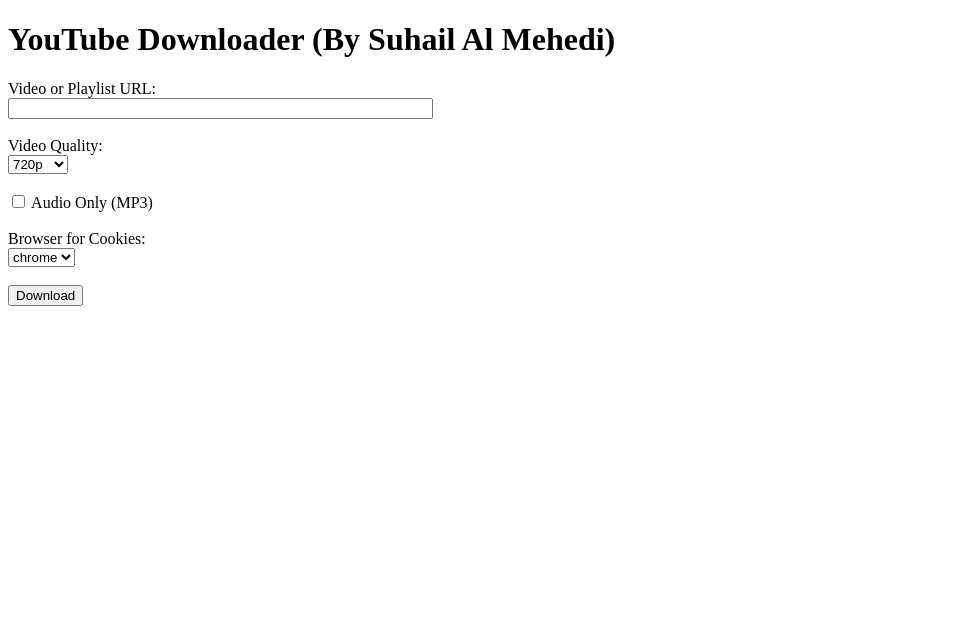
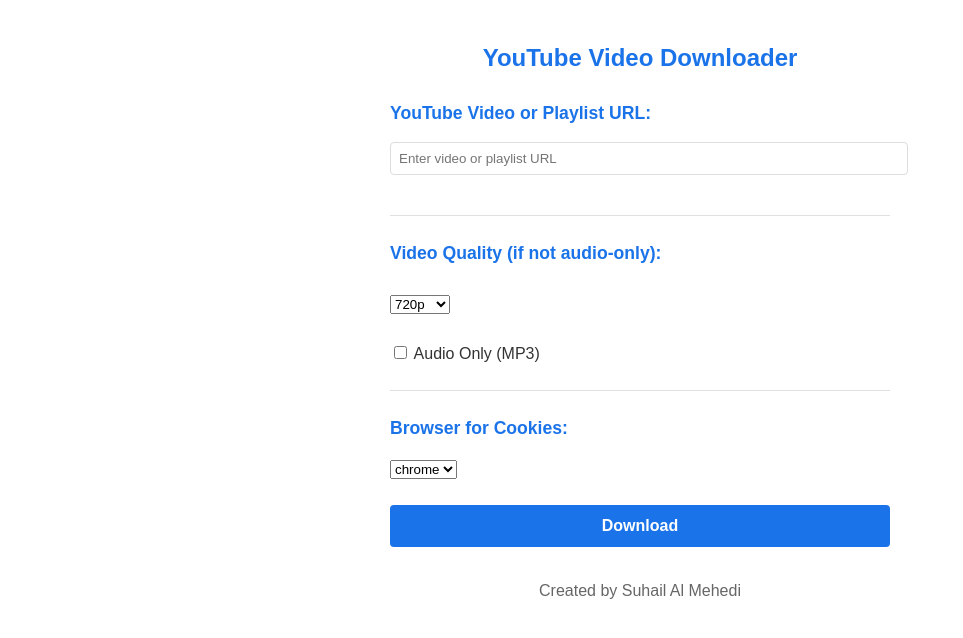
Before and after one commit to Nabil3962/yt-downloader-online, a Flask app: page / in a window 1280 px wide. Shown: the top 638 px of the page, without its empty margins (0-963 px from the left). Run offline with Flask 3, Linux system fonts and the light colour scheme.

Commit message:
index.html

```diff
--- a/templates/index.html
+++ b/templates/index.html
@@ -1,33 +1,117 @@
 <!DOCTYPE html>
 <html lang="en">
-<head><title>YouTube Downloader</title></head>
+<head>
+    <meta charset="UTF-8">
+    <meta name="viewport" content="width=device-width, initial-scale=1.0">
+    <title>YouTube Video Downloader</title>
+    <style>
+        body {
+            font-family: Arial, sans-serif;
+            max-width: 500px;
+            margin: 40px auto;
+            padding: 0 20px;
+            color: #333;
+            line-height: 1.5;
+        }
+
+        h1 {
+            font-size: 1.5rem;
+            color: #1a73e8; /* Google blue */
+            font-weight: bold;
+            text-align: center;
+            margin-bottom: 1.5rem;
+        }
+
+        .section-title {
+            color: #1a73e8; /* Google blue */
+            font-weight: bold;
+            margin: 1.5rem 0 1rem 0;
+            font-size: 1.1rem;
+        }
+
+        .divider {
+            border: none;
+            height: 1px;
+            background-color: #e0e0e0;
+            margin: 1.5rem 0;
+        }
+
+        input[type="text"] {
+            width: 100%;
+            padding: 0.5rem;
+            border: 1px solid #ddd;
+            border-radius: 4px;
+            margin-bottom: 1rem;
+            font-family: inherit;
+        }
+
+        .quality-option {
+            margin: 0.75rem 0;
+            font-weight: normal;
+        }
+
+        .checkbox {
+            margin: 1rem 0;
+        }
+
+        button {
+            display: block;
+            width: 100%;
+            padding: 0.75rem;
+            background-color: #1a73e8; /* Google blue */
+            color: white;
+            border: none;
+            border-radius: 4px;
+            font-size: 1rem;
+            margin: 1.5rem auto;
+            cursor: pointer;
+            font-weight: bold;
+        }
+
+        .footer {
+            text-align: center;
+            color: #666;
+            margin-top: 2rem;
+        }
+    </style>
+</head>
 <body>
-    <h1>YouTube Downloader (By Suhail Al Mehedi)</h1>
+    <h1>YouTube Video Downloader</h1>
+
     <form method="post">
-        <label>Video or Playlist URL:</label><br>
-        <input type="text" name="url" size="50" required><br><br>
+        <div class="section-title">YouTube Video or Playlist URL:</div>
+        <input type="text" name="url" placeholder="Enter video or playlist URL" required>
 
-        <label>Video Quality:</label><br>
-        <select name="quality">
+        <hr class="divider">
+
+        <div class="section-title">Video Quality (if not audio-only):</div>
+        <select name="quality" class="quality-option">
+            <option selected>720p</option>
             <option>1080p</option>
-            <option selected>720p</option>
             <option>480p</option>
             <option>360p</option>
             <option>240p</option>
             <option>144p</option>
-        </select><br><br>
+        </select>
 
-        <input type="checkbox" name="audio_only"> Audio Only (MP3)<br><br>
+        <div class="checkbox">
+            <input type="checkbox" id="audio_only" name="audio_only">
+            <label for="audio_only">Audio Only (MP3)</label>
+        </div>
 
-        <label>Browser for Cookies:</label><br>
+        <hr class="divider">
+
+        <div class="section-title">Browser for Cookies:</div>
         <select name="browser">
             <option selected>chrome</option>
             <option>firefox</option>
             <option>edge</option>
             <option>brave</option>
-        </select><br><br>
+        </select>
 
         <button type="submit">Download</button>
     </form>
+
+    <div class="footer">Created by Suhail Al Mehedi</div>
 </body>
 </html>
```
